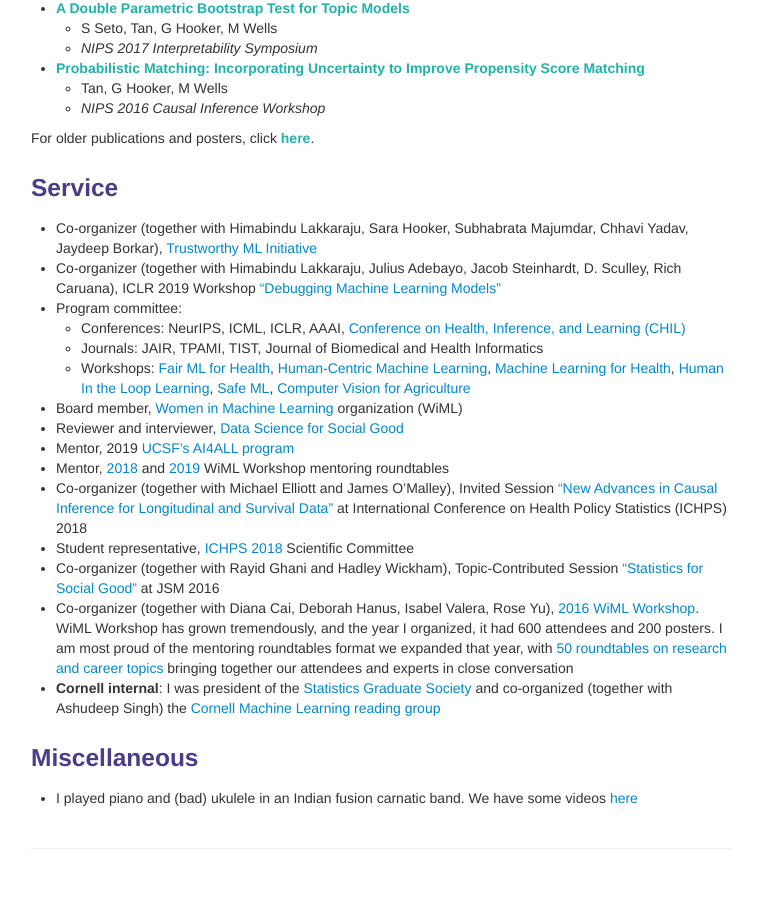
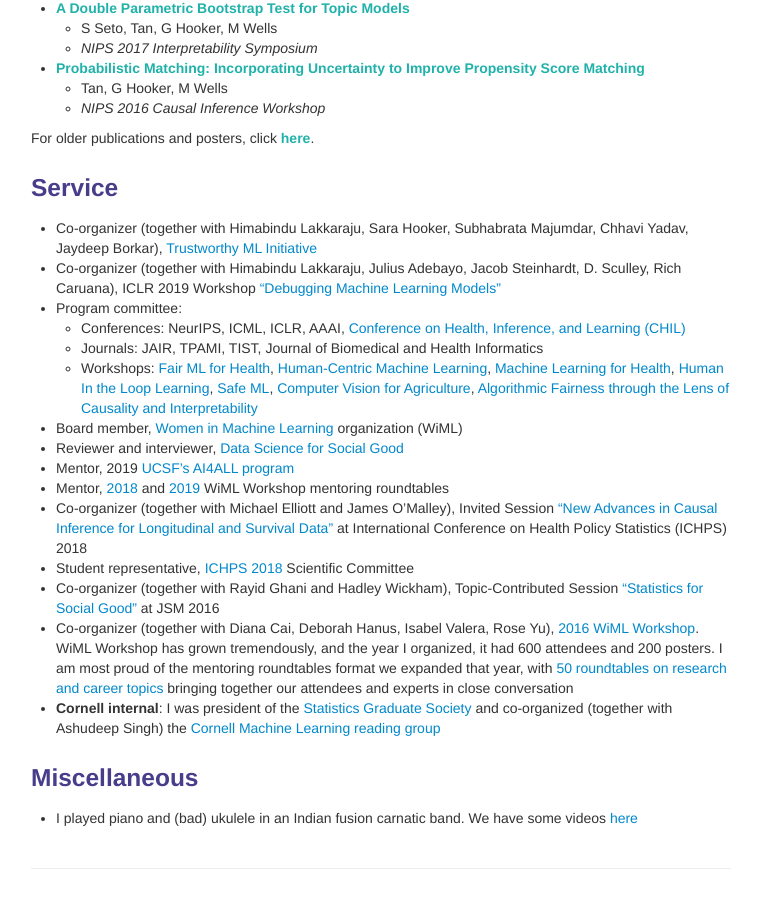
Before and after one commit to shftan/shftan.github.io, a Jekyll site: the page built from index.md, in a window 1280 px wide and 900 px high, scrolled down 2214 px. Shown: the whole window, without its empty margins (259-1018 px from the left). Built offline with Jekyll 4.4.1, drawn with Linux system fonts in a browser that asks for light colours.

Commit message:
Update index.md

```diff
--- a/index.md
+++ b/index.md
@@ -121,7 +121,7 @@ For older publications and posters, click <a class="paper" href="olderpublicatio
 - Program committee:
   - Conferences: NeurIPS, ICML, ICLR, AAAI, [Conference on Health, Inference, and Learning (CHIL)](https://www.chilconference.org/)
   - Journals: JAIR, TPAMI, TIST, Journal of Biomedical and Health Informatics
-  - Workshops: [Fair ML for Health](https://www.fairmlforhealth.com/), [Human-Centric Machine Learning](https://sites.google.com/view/hcml-2019), [Machine Learning for Health](https://ml4health.github.io/2019/), [Human In the Loop Learning](https://sites.google.com/view/hill2019/home), [Safe ML](https://sites.google.com/view/safeml-iclr2019/home), [Computer Vision for Agriculture](https://www.cv4gc.org/cv4a2020/)
+  - Workshops: [Fair ML for Health](https://www.fairmlforhealth.com/), [Human-Centric Machine Learning](https://sites.google.com/view/hcml-2019), [Machine Learning for Health](https://ml4health.github.io/2019/), [Human In the Loop Learning](https://sites.google.com/view/hill2019/home), [Safe ML](https://sites.google.com/view/safeml-iclr2019/home), [Computer Vision for Agriculture](https://www.cv4gc.org/cv4a2020/), [Algorithmic Fairness through the Lens of Causality and Interpretability](https://www.afciworkshop.org/)
 - Board member, [Women in Machine Learning](https://wimlworkshop.org) organization (WiML)
 - Reviewer and interviewer, <a href="http://www.dssgfellowship.org/">Data Science for Social Good</a>
 - Mentor, 2019 [UCSF's AI4ALL program](http://ai4all.ucsf.edu/)
```
